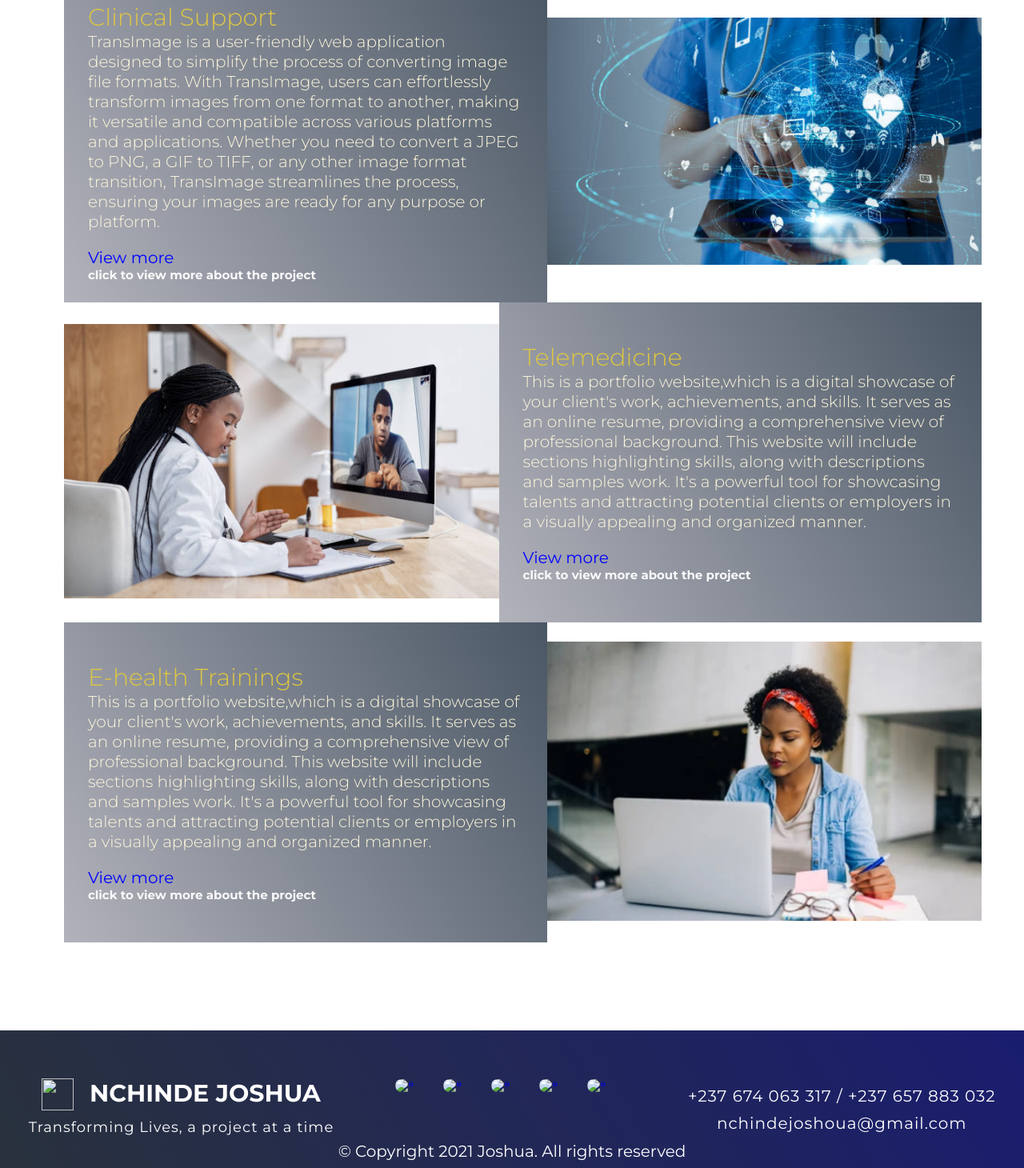
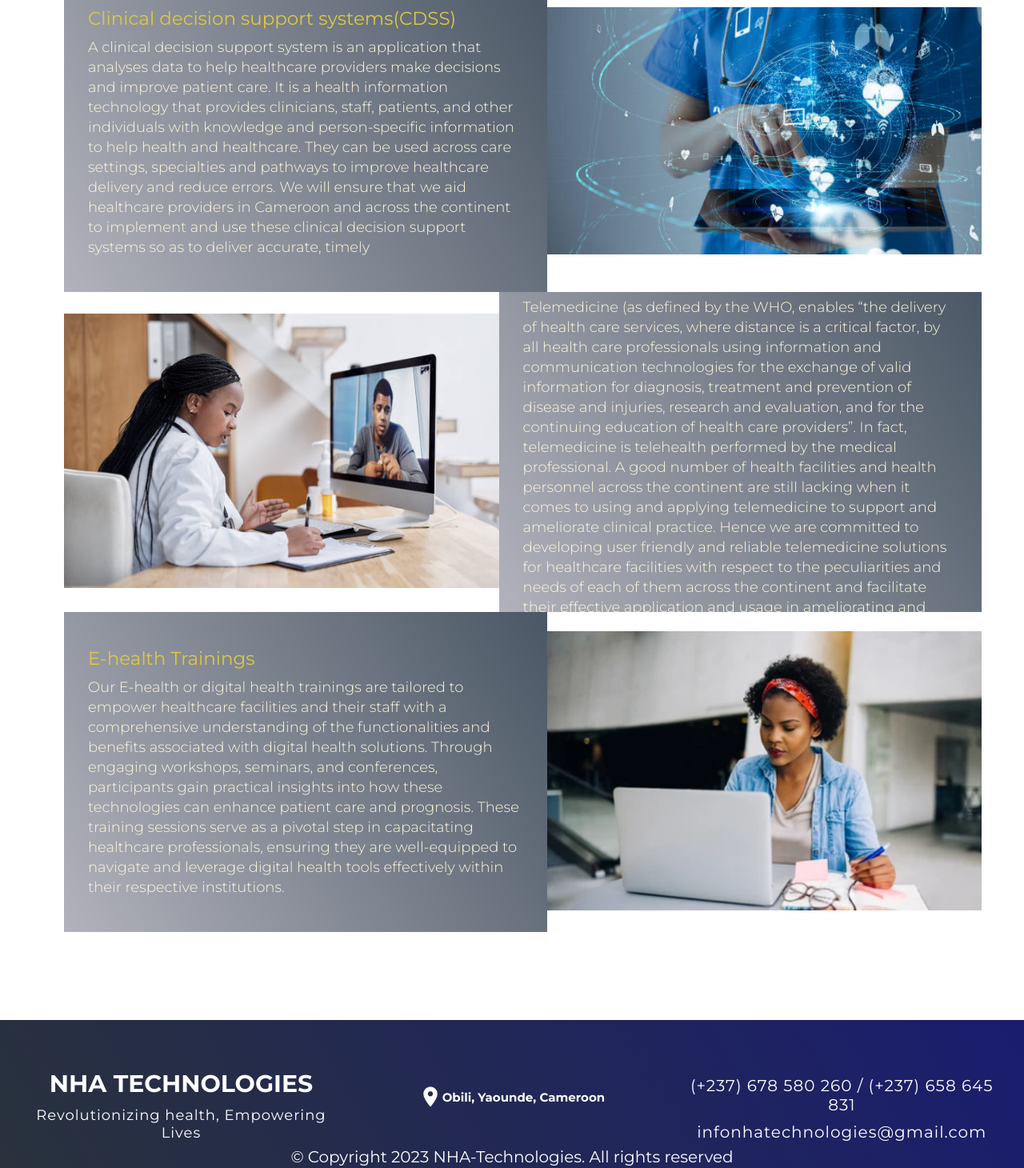
Before and after one commit to NHA-TECHNOLOGIES/NHA-TECHNOLOGIES.github.io, a plain HTML site: page OurSolutions.html in a window 1280 px wide. Shown: the part 1105-2565 px from the top of the page at 80% size. Drawn offline with Linux system fonts and the light colour scheme.

Commit message:
worked on our solutions page

```diff
--- a/OurSolutions.html
+++ b/OurSolutions.html
@@ -20,19 +20,19 @@
             <div class="dropdown">
                 <button class="dropbtn"> <img style="height: 100px; width: 100px; margin-top: -20px; float: right;" src="images/mdi_hamburger-menu.png" alt=""></button>
                 <div class="dropdown-content">
-                    <li><a href="#hero"> Home</a></li>
-                    <li><a href="about.html">About Us</a></li>
-                    <li><a href="about.html#services">Our Team</a></li>
-                    <li><a href="portfolio.html">Services</a></li>
+                    <li><a href="index.html"> Home</a></li>
+                    <li><a href="OurTeam.html">About Us</a></li>
+                    <li><a href="OurSolutions.html ">Our Team</a></li>
+                    <li><a href="OurSolutions.html">Services</a></li>
                     <li><a href="contact.html">Contact Us</a></li>
                 </div>
               </div>
            </div>
             <nav class="nav-area">
               <ul style="padding-top:18px ;" >
-                <li><a href="#hero"> Home</a></li>
+                <li><a href="index.html"> Home</a></li>
                 <li><a href="OurTeam.html">About Us</a></li>
-                <li><a href="OurTeam.html #oursoutions">Our Team</a></li>
+                <li><a href="OurSolutions.html ">Our Team</a></li>
                 <li><a href="OurSolutions.html">Services</a></li>
                 <li><a href="contact.html">Contact Us</a></li>
               </ul>
@@ -46,7 +46,7 @@
  <section id="projects">
     <div class="projects container">
         <div class="projects-header">
-            <h1 class="section-title">MY RECENT <span>PROJECTS</span></h1>
+            <h1 class="section-title">Our Solutions</h1>
         </div>
         <div class="all-projects">
 
@@ -73,11 +73,24 @@
             <div id="project-2" class="project-item">
                 <div class="project-info">
                     <h1 style=" color: #dfc741;">Electronic Health Records</h1>
-                    <p>AirTop is a versatile mobile application designed to simplify airtime purchases and money transfers for Cameroonians. With AirTop, users can effortlessly buy airtime for all networks directly from their Orange or MobileMoney wallets. This hassle-free process works seamlessly both online and offline, allowing users to stay connected at all times. Additionally, AirTop offers the convenience of purchasing SMS bundles, making it an all-in-one solution for managing your mobile communication needs.</p>
-                   <bot>
-                    <a href="">View more</a>
-                    <h3>click to view more about the project</h3>
-                   </bot>
+                    <h2></h2>
+                    <p>
+                        The Electronic Health Record (EHR) is a digital compilation of health-related information adhering to recognized interoperability standards. It is accessible to authorized clinicians across multiple healthcare organizations. With the increasing use of Information Technology, hospitals are shifting from paper-based patient records to EHRs. The primary objective of EHRs is to enhance healthcare processes, facilitating data reuse for research, decreasing access times, enabling data sharing, ensuring security, and preventing medical errors. Despite the challenges in implementing EHRs in healthcare facilities in Cameroon and across the continent, the goal is a complete transition from paper-based to electronic health records, driven by determination to revolutionize healthcare processes.</p>
+
+
+
+
+
+
+
+
+
+
+
+
+
+
+
                 </div>
                 <div class="project-image">
                     <img src="images/InfoSystems 1.png" alt="img">
@@ -85,12 +98,15 @@
             </div>
             <div id="project-3" class="project-item">
                 <div class="project-info">
-                    <h1 style=" color: #dfc741;">Clinical Support</h1>
-                    <p>TransImage is a user-friendly web application designed to simplify the process of converting image file formats. With TransImage, users can effortlessly transform images from one format to another, making it versatile and compatible across various platforms and applications. Whether you need to convert a JPEG to PNG, a GIF to TIFF, or any other image format transition, TransImage streamlines the process, ensuring your images are ready for any purpose or platform.</p>
-                   <bot>
-                    <a href="">View more</a>
-                    <h3>click to view more about the project</h3>
-                   </bot>
+                    <h1 style=" color: #dfc741;">Clinical decision support systems(CDSS)</h1>
+                    <h2></h2>
+                    <p>A clinical decision support system is an application that analyses data to help healthcare providers make
+                        decisions and improve patient care. It is a health information technology that provides clinicians, staff,
+                        patients, and other individuals with knowledge and person-specific information to help health and
+                        healthcare. They can be used across care settings, specialties and pathways to improve healthcare
+                        delivery and reduce errors. We will ensure that we aid healthcare providers in Cameroon and across the
+                        continent to implement and use these clinical decision support systems so as to deliver accurate, timely
+
                 </div>
                 <div class="project-image">
                     <img src="images/istockphoto-1127069581-612x612.jpg" alt="">
@@ -99,11 +115,18 @@
             <div id="project-4" class="project-item">
                 <div class="project-info">
                     <h1 style=" color: #dfc741;">Telemedicine</h1>
-                    <p>This is a portfolio website,which is a digital showcase of your client's work, achievements, and skills. It serves as an online resume, providing a comprehensive view of professional background. This website will include sections highlighting skills, along with descriptions and samples work. It's a powerful tool for showcasing talents and attracting potential clients or employers in a visually appealing and organized manner.</p>
-                   <bot>
-                    <a href="">View more</a>
-                    <h3>click to view more about the project</h3>
-                   </bot>
+                    <h2></h2>
+                    <p>Telemedicine (as defined by the WHO, enables “the delivery of health care services, where distance is a
+                        critical factor, by all health care professionals using information and communication technologies for the
+                        exchange of valid information for diagnosis, treatment and prevention of disease and injuries, research
+                        and evaluation, and for the continuing education of health care providers”. In fact, telemedicine is
+                        telehealth performed by the medical professional. A good number of health facilities and health
+                        personnel across the continent are still lacking when it comes to using and applying telemedicine to
+                        support and ameliorate clinical practice. Hence we are committed to developing user friendly and
+                        reliable telemedicine solutions for healthcare facilities with respect to the peculiarities and needs of each
+                        of them across the continent and facilitate their effective application and usage in ameliorating and
+                        optimising clinical practice.</p>
+
                 </div>
                 <div class="project-image">
                     <img src="images/Telemedicine.jpg" alt="">
@@ -112,11 +135,16 @@
             <div id="project-5" class="project-item">
                 <div class="project-info">
                     <h1 style=" color: #dfc741;">E-health Trainings</h1>
-                    <p>This is a portfolio website,which is a digital showcase of your client's work, achievements, and skills. It serves as an online resume, providing a comprehensive view of professional background. This website will include sections highlighting skills, along with descriptions and samples work. It's a powerful tool for showcasing talents and attracting potential clients or employers in a visually appealing and organized manner.</p>
-                   <bot>
-                    <a href="">View more</a>
-                    <h3>click to view more about the project</h3>
-                   </bot>
+                    <h2></h2>
+                    <p>
+                        Our E-health or digital health trainings are tailored to empower healthcare facilities and their staff with a comprehensive understanding of the functionalities and benefits associated with digital health solutions. Through engaging workshops, seminars, and conferences, participants gain practical insights into how these technologies can enhance patient care and prognosis. These training sessions serve as a pivotal step in capacitating healthcare professionals, ensuring they are well-equipped to navigate and leverage digital health tools effectively within their respective institutions.
+
+
+
+
+
+                         </p>
+
                 </div>
                 <div class="project-image">
                     <img src="images/young-african-female-entrepreneur-sitting-260nw-772102126 1.png" alt="">
@@ -126,17 +154,21 @@
     </div>
 </section>
 <!--End Projects section-->
+    <!--End Projects section-->
+    <!--contact section-->
+
+    <!-- end contact section-->
     <!-- footer-->
     <section id="footer">
         <div class="footer container">
           <div class="positioning">
             <div class="brand">
                 <div class="brand-1">
-                <img style="height: 40px; width: 40px;" src="/img/andras-vas-Bd7gNnWJBkU-unsplash.jpg" alt="">
-                <h1> <span>N</span>chinde <span>J</span>oshua</h1>
+
+                    <h1>NHA TECHNOLOGIES</h1>
                    </div>
                 <div>
-            <h2>Transforming Lives, a project at a time</h2>
+                <h2>Revolutionizing health, Empowering Lives</h2>
                 </div>
             </div>
           <div class="contactat">
@@ -144,29 +176,16 @@
           </div>
             <div class="social-icon">
                 <div class="social-items">
-                <div class="social-item">
-                    <a href="https://wa.me/237674063317?text=Hello,%20I%20am%20Interested%20in%20your%20services,%20could%20we%20chat%20that%20up??"><img src="/img/whatsapp icon.jfif" alt="#"></a>
-                </div>
-                <div class="social-item">
-                    <a href="#"><img src="/img/Facebook-icon-logo.png" alt="#"></a>
-                </div>
-                <div class="social-item">
-                    <a href="#"><img src="/img/twitter icon.jfif" alt="#"></a>
-                </div>
-                <div class="social-item">
-                    <a href="https://github.com/j-grace1"><img src="/img/Github.png" alt="#"></a>
-                </div>
-                <div class="social-item">
-                    <a href="www.linkedin.com/in/nchinde-josue-89114a219"><img src="/img/linkedin_icon.png" alt="#"></a>
-                </div>
+                    <img style="width: 30px; height: 30px;" src="images/mdi_location.png" alt="">
+                  <h1 style="color: white;">Obili, Yaounde, Cameroon</h1>
                 </div>
             </div>
           <div class="cntact">
-        <h2>+237 674 063 317 / +237 657 883 032</h2>
-        <h2>nchindejoshoua@gmail.com</h2>
+            <h2>(+237) 678 580 260 / (+237) 658 645 831</h2>
+            <h2>infonhatechnologies@gmail.com</h2>
           </div>
           </div>
-        <p>&copy; Copyright  2021 Joshua. All rights reserved</p>
+            <p>&copy; Copyright  2023 NHA-Technologies. All rights reserved</p>
         </div>
     </section>
     <!-- end footer-->
--- a/index.css
+++ b/index.css
@@ -425,7 +425,7 @@ padding-top: 15%;
 }
 #projects .projects-header h1{
     margin-bottom: 50px;
-    font-size: 35px;
+    font-size: 25px;
     width: 100vw;
 }
 #projects .all-projects {
@@ -457,8 +457,8 @@ padding-top: 15%;
     box-sizing: content-box;
 }
 #projects .project-info h1{
-    font-size: 3rem;
-    font-weight: 300;
+    font-size: 23px;
+    font-weight: 400;
     color: cornsilk;
 }
 #projects .project-info h2{
@@ -469,7 +469,7 @@ padding-top: 15%;
 }
 #projects .project-info p{
     color: cornsilk;
-    font-size: 20px;
+    font-size: 18px;
     font-weight: 100;
     line-height: 25px;
 }
```
Also changed, not shown: index.html (+1 -1 lines). Lines whose indentation alone changed are shown as unchanged.
